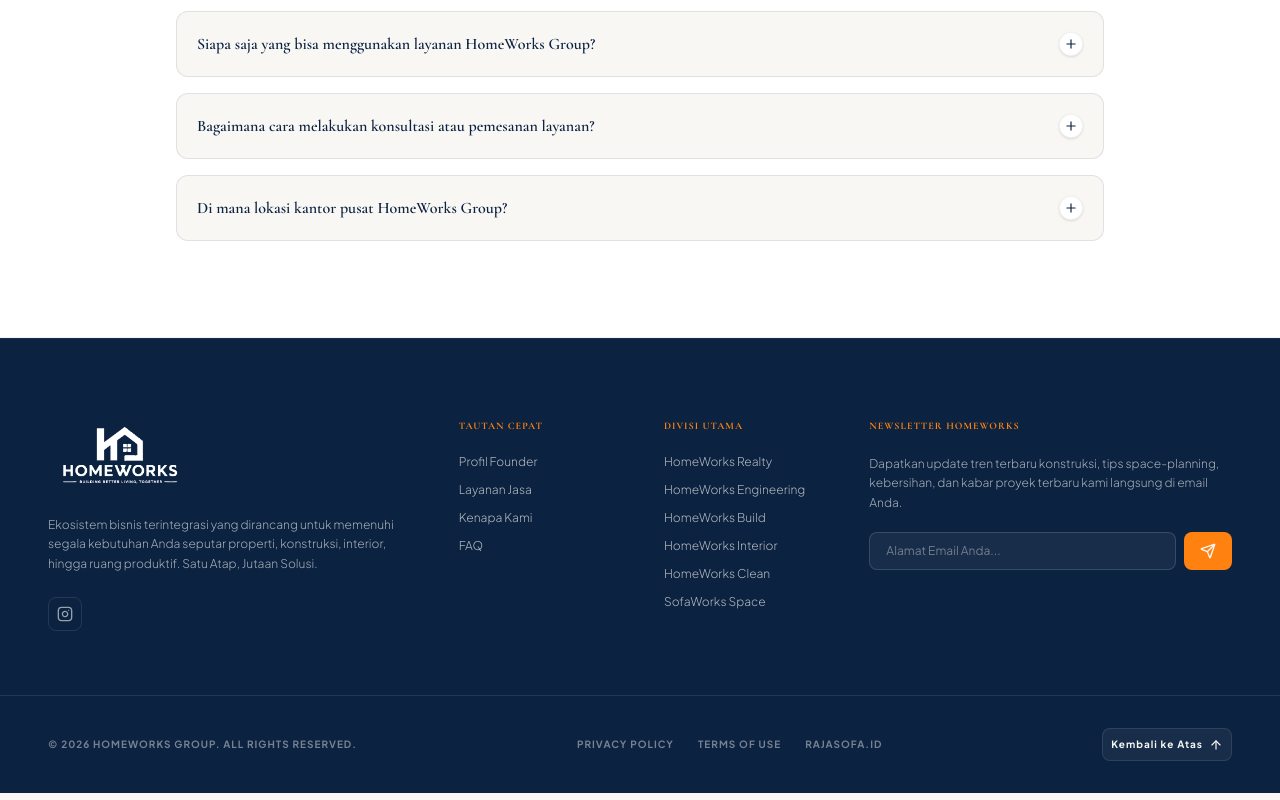
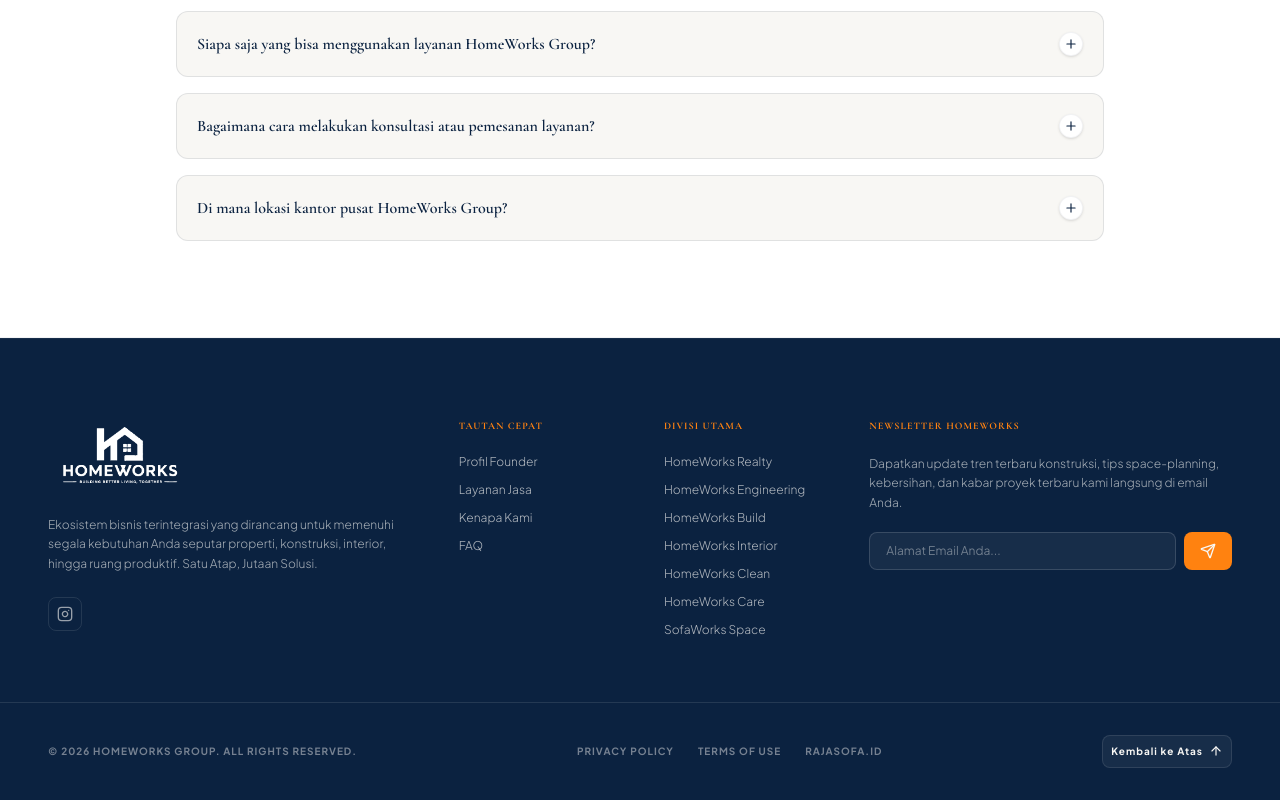
Before and after one commit to Reggyzul/HomeWorks, a React (Vite) app: page / in a window 1280 px wide. Shown: the part 3357-4157 px from the top of the page. Built offline with nearby package versions, Linux system fonts and the light colour scheme.

Commit message:
feat: add HomeWorks Care to Footer main divisions list

```diff
--- a/src/components/Footer.tsx
+++ b/src/components/Footer.tsx
@@ -83,6 +83,7 @@
             <li><a href="#services" className="hover:text-brand-bronze transition-colors">HomeWorks Build</a></li>
             <li><a href="#services" className="hover:text-brand-bronze transition-colors">HomeWorks Interior</a></li>
             <li><a href="#services" className="hover:text-brand-bronze transition-colors">HomeWorks Clean</a></li>
+            <li><a href="#services" className="hover:text-brand-bronze transition-colors">HomeWorks Care</a></li>
             <li><a href="#services" className="hover:text-brand-bronze transition-colors">SofaWorks Space</a></li>
           </ul>
         </div>
```
